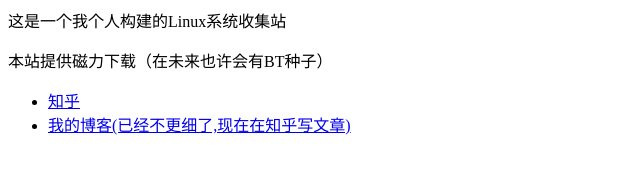
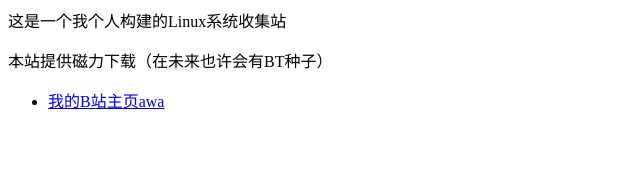
Before and after one commit to LingYingawa/LingYingawa.github.io, a plain HTML site: page index.html in a window 1280 px wide. Shown: the whole page, without its empty margins (0-640 px from the left). Drawn offline with Linux system fonts and the light colour scheme.

Commit message:
Update index.html

```diff
--- a/index.html
+++ b/index.html
@@ -2,6 +2,5 @@
 <p>本站提供磁力下载（在未来也许会有BT种子）</p>
 
 <ul>
-  <li> <a href="https://www.zhihu.com/people/AJLoveChina">知乎</a> </li>
-  <li> <a href="http://hejie.nigeerhuo.com">我的博客(已经不更细了,现在在知乎写文章)</a> </li>
+  <li> <a href="https://space.bilibili.com/1502883335?spm_id_from=333.1007.0.0">我的B站主页awa</a> </li>
 </ul>
```
